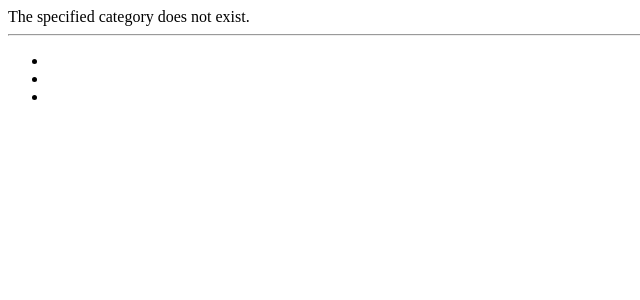
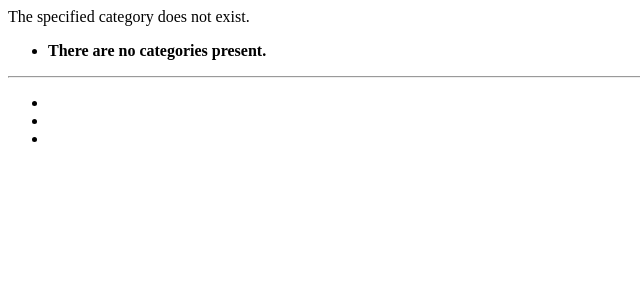
Before and after one commit to EuanG-2388242/tango_with_django_project, a Django app: page /rango/category/1/ in a window 1280 px wide. Shown: the top 300 px of the page, without its empty margins (0-640 px from the left). Run offline with Django 3.2, Linux system fonts and the light colour scheme; data that the repository does not hold is empty.

Commit message:
Chapter 8 - FUlly complete with side bar pre addition and current category being looked at

```diff
--- /dev/null
+++ b/rango/templatetags/rango_template_tags.py
@@ -0,0 +1,8 @@
+from django import template
+from rango.models import Category
+
+register = template.Library()
+
+@register.inclusion_tag('rango/categories.html')
+def get_category_list(current_category=None):
+    return {'categories': Category.objects.all(), 'current_category': current_category}
--- a/templates/rango/base.html
+++ b/templates/rango/base.html
@@ -1,5 +1,6 @@
 <!DOCTYPE html>
 {% load staticfiles %}
+{% load rango_template_tags %}
 
 <html>
     <head>
@@ -15,6 +16,11 @@
         {% block body_block %}
         {% endblock %}
         </div>
+        <div>
+            {% block sidebar_block %}
+                {% get_category_list category %}
+            {% endblock %}
+        </div>
         <hr />
         <div>
             <ul>
--- /dev/null
+++ b/templates/rango/categories.html
@@ -0,0 +1,13 @@
+<ul>
+{% if categories %}
+    {% for c in categories %}
+        {% if c == current_category %}
+        <li><strong><a href="{% url 'rango:show_category' c.slug %}">{{ c.name }}</a></strong></li>
+        {% else %}
+        <li><a href="{% url 'rango:show_category' c.slug %}">{{ c.name }}</a></li>
+        {% endif %}
+    {% endfor %}
+{% else %}
+    <li><strong>There are no categories present.</strong></li>
+{% endif %}
+</ul>
```
Also changed, not shown: rango/templatetags/__init__.py (added).
